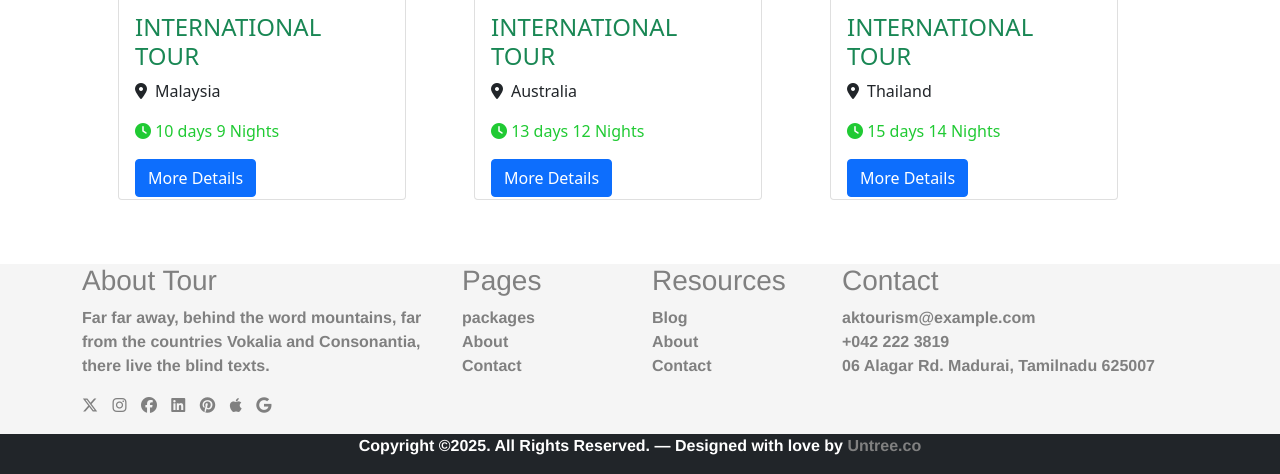
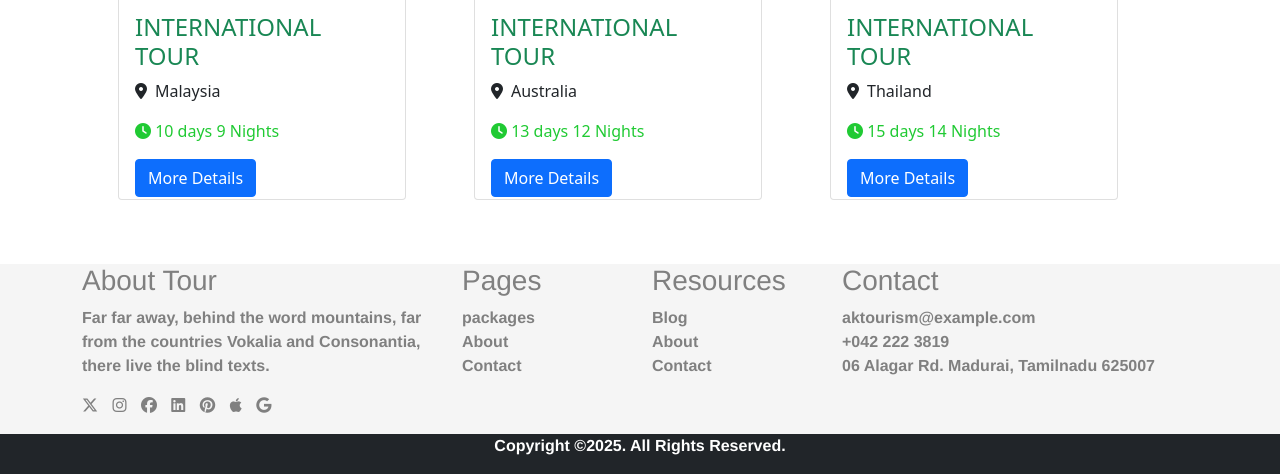
Before and after one commit to Ajithak1296/Tourism, a plain HTML site: page internation_package.html in a window 1280 px wide. Shown: the part 1136-1610 px from the top of the page. Drawn offline with Linux system fonts and the light colour scheme.

Commit message:
Project Correction

```diff
--- a/internation_package.html
+++ b/internation_package.html
@@ -219,10 +219,8 @@
                 <div class="container">
                     <div class="row text-center">
                         <div class="col-md-8 mb-3 mb-md-0 mx-auto">
-                            <p>Copyright &copy;<script>document.write(new Date().getFullYear());</script>. All Rights Reserved. &mdash; Designed with love by <a href="https://untree.co" class="link-highlight">Untree.co</a> <!-- License information: https://untree.co/license/ -->
-                            </p>
+                            <p>Copyright &copy;<script>document.write(new Date().getFullYear());</script>. All Rights Reserved.</p>
                         </div>
-
                     </div>
                 </div>
             </div>
```
Also changed, not shown: Indiapackage.html (+1 -3 lines), about.html (+1 -3 lines), register_form.html (+1 -3 lines), tn_packages.html (+1 -3 lines).
